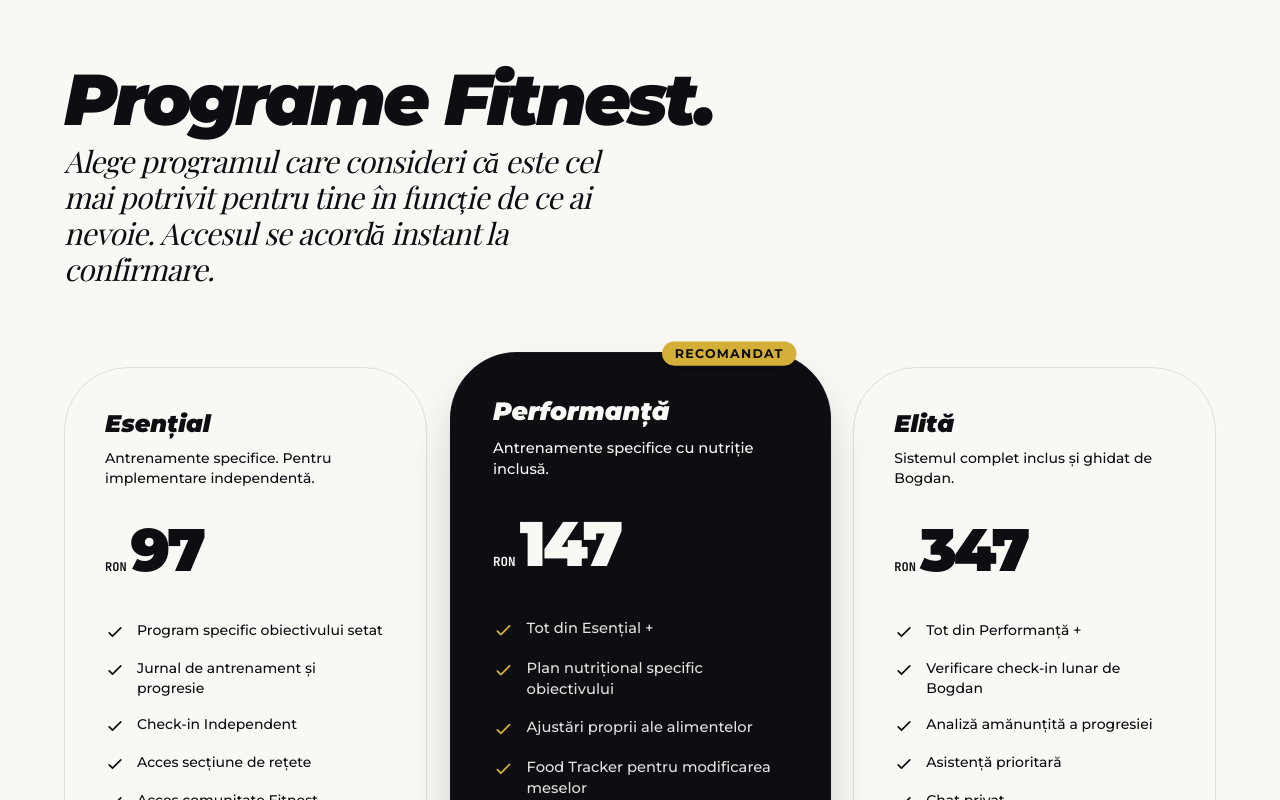
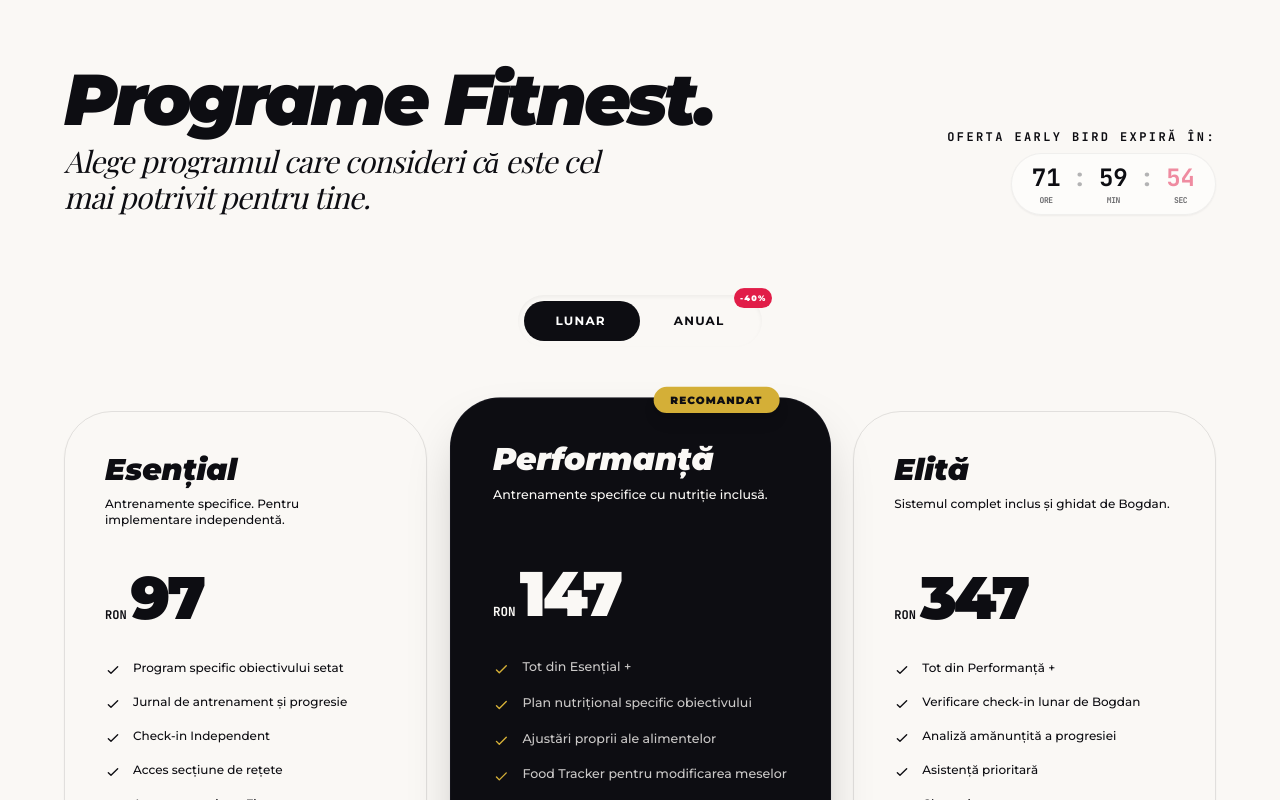
Before and after one commit to bogdanfitnest/fesieri-by-fitnest, a React (Vite) app: page / in a window 1280 px wide. Shown: the part 5220-6020 px from the top of the page. Built offline with nearby package versions, Linux system fonts and the light colour scheme; a web font is replaced by a local one.

Commit message:
add pricing switch and timer

```diff
--- a/src/components/Pricing.jsx
+++ b/src/components/Pricing.jsx
@@ -1,96 +1,225 @@
-import React from 'react';
+import React, { useState, useEffect } from 'react';
 import { cn } from '../utils';
 
+const CountdownTimer = () => {
+  const [timeLeft, setTimeLeft] = useState({
+    hours: 72,
+    minutes: 0,
+    seconds: 0
+  });
+
+  useEffect(() => {
+    // Initial target: 72 hours from now
+    const targetDate = new Date();
+    targetDate.setHours(targetDate.getHours() + 72);
+
+    const timer = setInterval(() => {
+      const now = new Date();
+      const difference = targetDate.getTime() - now.getTime();
+
+      if (difference <= 0) {
+        clearInterval(timer);
+        return;
+      }
+
+      setTimeLeft({
+        hours: Math.floor(difference / (1000 * 60 * 60)),
+        minutes: Math.floor((difference / 1000 / 60) % 60),
+        seconds: Math.floor((difference / 1000) % 60)
+      });
+    }, 1000);
+
+    return () => clearInterval(timer);
+  }, []);
+
+  return (
+    <div className="flex flex-col items-center md:items-end gap-2">
+      <span className="text-[10px] md:text-xs font-mono font-bold tracking-[0.2em] uppercase text-slate-400">Oferta Early Bird expiră în:</span>
+      <div className="flex items-center gap-3 font-mono text-obsidian bg-white/50 px-5 py-2 rounded-2xl border border-obsidian/5 backdrop-blur-sm shadow-sm group">
+        <div className="flex flex-col items-center">
+          <span className="text-xl md:text-2xl font-black">{String(timeLeft.hours).padStart(2, '0')}</span>
+          <span className="text-[8px] uppercase tracking-tighter opacity-60 font-bold">Ore</span>
+        </div>
+        <span className="text-xl md:text-2xl font-black mb-3 opacity-30">:</span>
+        <div className="flex flex-col items-center">
+          <span className="text-xl md:text-2xl font-black">{String(timeLeft.minutes).padStart(2, '0')}</span>
+          <span className="text-[8px] uppercase tracking-tighter opacity-60 font-bold">Min</span>
+        </div>
+        <span className="text-xl md:text-2xl font-black mb-3 opacity-30">:</span>
+        <div className="flex flex-col items-center">
+          <span className="text-xl md:text-2xl font-black text-rose-600 animate-pulse">{String(timeLeft.seconds).padStart(2, '0')}</span>
+          <span className="text-[8px] uppercase tracking-tighter opacity-60 font-bold">Sec</span>
+        </div>
+      </div>
+    </div>
+  );
+};
+
 export default function Pricing() {
+  const [isYearly, setIsYearly] = useState(false);
+
   const tiers = [
     {
       name: "Esențial",
       desc: "Antrenamente specifice. Pentru implementare independentă.",
-      price: "97",
+      priceMonthly: "97",
+      priceYearly: "690",
+      calcYearly: "57",
+      savings: "474",
+      benefit: "Plătești 7 luni, primești 12. Practic, te antrenezi aproape jumătate de an GRATIS dacă te decizi acum.",
       features: ["Program specific obiectivului setat", "Jurnal de antrenament și progresie", "Check-in Independent", "Acces secțiune de rețete", "Acces comunitate Fitnest"],
       isPopular: false
     },
     {
       name: "Performanță",
       desc: "Antrenamente specifice cu nutriție inclusă.",
-      price: "147",
+      priceMonthly: "147",
+      priceYearly: "990",
+      calcYearly: "82",
+      savings: "770",
+      benefit: "Economisești peste 770 RON. Îți optimizezi complet metabolismul și forma fizică la un cost imbatabil.",
       features: ["Tot din Esențial +", "Plan nutrițional specific obiectivului", "Ajustări proprii ale alimentelor", "Food Tracker pentru modificarea meselor", "Ghid nutrițional pentru progres"],
       isPopular: true
     },
     {
       name: "Elită",
       desc: "Sistemul complet inclus și ghidat de Bogdan.",
-      price: "347",
+      priceMonthly: "347",
+      priceYearly: null,
       features: ["Tot din Performanță +", "Verificare check-in lunar de Bogdan", "Analiză amănunțită a progresiei", "Asistență prioritară", "Chat privat"],
       isPopular: false
     }
   ];
 
   return (
-    <section id="programe" className="w-full py-32 bg-ivory text-obsidian px-6">
+    <section id="programe" className="w-full py-32 bg-ivory text-obsidian px-6 overflow-hidden">
       <div className="max-w-6xl mx-auto">
-        <div className="text-center md:text-left mb-20">
+
+        {/* Header Section with Timer */}
+        <div className="flex flex-col md:flex-row justify-between items-center md:items-end gap-10 mb-20">
+          <div className="text-center md:text-left">
             <h2 className="text-4xl md:text-6xl lg:text-7xl font-sans font-black italic tracking-tighter">
               Programe Fitnest.
             </h2>
             <p className="mt-2 text-2xl md:text-3xl text-slate-500 font-drama italic max-w-xl md:mr-auto tracking-tight">
-            Alege programul care consideri că este cel mai potrivit pentru tine în funcție de ce ai nevoie. Accesul se acordă instant la confirmare.
+              Alege programul care consideri că este cel mai potrivit pentru tine.
             </p>
           </div>
 
+          <CountdownTimer />
+        </div>
+
+        {/* Monthly/Yearly Toggle */}
+        <div className="flex justify-center mb-16">
+          <div className="bg-slate-100 p-1.5 rounded-full flex items-center gap-1 shadow-inner relative">
+            <button
+              onClick={() => setIsYearly(false)}
+              className={cn(
+                "px-8 py-3 rounded-full text-xs font-bold uppercase tracking-widest transition-all duration-300 relative z-10",
+                !isYearly ? "text-white" : "text-slate-500 hover:text-obsidian"
+              )}
+            >
+              Lunar
+            </button>
+            <button
+              onClick={() => setIsYearly(true)}
+              className={cn(
+                "px-8 py-3 rounded-full text-xs font-bold uppercase tracking-widest transition-all duration-300 relative z-10",
+                isYearly ? "text-white" : "text-slate-500 hover:text-obsidian"
+              )}
+            >
+              Anual
+              <span className="absolute -top-2 -right-4 bg-rose-600 text-white text-[8px] py-0.5 px-1.5 rounded-full font-black animate-bounce">
+                -40%
+              </span>
+            </button>
+            <div
+              className={cn(
+                "absolute top-1.5 bottom-1.5 left-1.5 right-1.5 w-[calc(50%-6px)] bg-obsidian rounded-full transition-transform duration-500 ease-[cubic-bezier(0.34,1.56,0.64,1)]",
+                isYearly ? "translate-x-full" : "translate-x-0"
+              )}
+            />
+          </div>
+        </div>
+
         <div className="grid grid-cols-1 md:grid-cols-3 gap-8 items-center lg:items-stretch">
-          {tiers.map((tier, idx) => (
+          {tiers.map((tier, idx) => {
+            const hasYearly = tier.priceYearly !== null;
+            const currentPrice = isYearly && hasYearly ? tier.priceYearly : tier.priceMonthly;
+            const subtext = isYearly && hasYearly ? `(aprox. ${tier.calcYearly} RON/lună)` : null;
+
+            return (
               <div
                 key={idx}
                 className={cn(
-                "group relative p-8 md:p-10 rounded-4xl border transition-all duration-500 ease-out flex flex-col h-full",
+                  "group relative p-8 md:p-10 rounded-[3rem] border transition-all duration-500 ease-[cubic-bezier(0.23,1,0.32,1)] flex flex-col h-full",
                   tier.isPopular
                     ? "bg-obsidian text-ivory border-slate/30 shadow-2xl scale-100 md:scale-105 z-10"
-                  : "bg-transparent text-obsidian border-obsidian/10 shadow-sm hover:shadow-xl hover:border-obsidian/30 hover:bg-white z-0"
+                    : "bg-transparent text-obsidian border-obsidian/10 shadow-sm hover:shadow-xl hover:border-obsidian/30 hover:bg-white z-0",
+                  isYearly && !hasYearly && "opacity-50 grayscale pointer-events-none"
                 )}
               >
                 {tier.isPopular && (
-                <div className="absolute top-0 right-8 -translate-y-1/2 z-20">
-                  <span className="bg-champagne text-obsidian text-xs font-bold uppercase tracking-widest py-1 px-3 rounded-full shadow-lg">
+                  <div className="absolute top-0 right-12 -translate-y-1/2 z-20">
+                    <span className="bg-champagne text-obsidian text-[10px] font-black uppercase tracking-widest py-1.5 px-4 rounded-full shadow-lg">
                       Recomandat
                     </span>
                   </div>
                 )}
 
-              <h3 className="text-2xl font-black italic font-sans mb-2">{tier.name}</h3>
-              <p className={cn("text-sm font-medium mb-8 h-10", tier.isPopular ? "text-slate-300" : "text-slate-600")}>
+                <h3 className="text-2xl md:text-3xl font-black italic font-sans mb-2">{tier.name}</h3>
+                <p className={cn("text-xs font-medium mb-6 h-12", tier.isPopular ? "text-slate-400" : "text-slate-500")}>
                   {tier.desc}
                 </p>
 
-              <div className="mb-10 flex items-baseline">
+                <div className="mb-8 flex flex-col">
+                  <div className="flex items-baseline">
                     <span className="text-xs font-bold align-top mr-1 font-mono mt-2">RON</span>
-                <span className="text-5xl md:text-6xl font-black font-sans tracking-tighter">{tier.price}</span>
+                    <span className="text-5xl md:text-6xl font-black font-sans tracking-tighter">{currentPrice}</span>
+                  </div>
+                  {subtext && (
+                    <span className="text-xs font-mono font-bold mt-2 text-champagne">{subtext}</span>
+                  )}
+                  {isYearly && hasYearly && (
+                    <div className="mt-4 p-4 rounded-2xl bg-white/5 border border-white/10 italic text-xs leading-relaxed text-slate-300">
+                      {tier.benefit}
+                      <div className="mt-2 text-champagne font-black uppercase tracking-wider">
+                        Economie: {tier.savings} RON
+                      </div>
+                    </div>
+                  )}
+                  {isYearly && !hasYearly && (
+                    <div className="mt-4 p-4 rounded-2xl bg-rose-900/20 border border-rose-500/30 text-rose-200 italic text-[10px]">
+                      Abonamentul Elite este disponibil momentan doar cu plată lunară pentru a asigura calitatea suportului 1-la-1 de la Bogdan.
+                    </div>
+                  )}
                 </div>
 
                 <ul className="mb-12 space-y-4 flex-1">
                   {tier.features.map((feature, fIdx) => (
-                  <li key={fIdx} className="flex items-start text-sm font-medium">
-                    <svg className={cn("w-5 h-5 shrink-0 mr-3 mt-0.5", tier.isPopular ? "text-champagne" : "text-slate-400")} fill="none" viewBox="0 0 24 24" stroke="currentColor">
+                    <li key={fIdx} className="flex items-start text-xs font-medium">
+                      <svg className={cn("w-4 h-4 shrink-0 mr-3 mt-0.5", tier.isPopular ? "text-champagne" : "text-slate-400")} fill="none" viewBox="0 0 24 24" stroke="currentColor">
                         <path strokeLinecap="round" strokeLinejoin="round" strokeWidth={2} d="M5 13l4 4L19 7" />
                       </svg>
-                    <span className={cn(tier.isPopular ? "text-ivory/90" : "text-slate-700")}>{feature}</span>
+                      <span className={cn(tier.isPopular ? "text-ivory/80" : "text-slate-700")}>{feature}</span>
                     </li>
                   ))}
                 </ul>
 
                 <button className={cn(
-                "w-full py-4 rounded-full font-bold uppercase tracking-wider text-xs transition-all duration-300 overflow-hidden relative group/btn",
+                  "w-full py-5 rounded-full font-bold uppercase tracking-wider text-[10px] transition-all duration-300 overflow-hidden relative group/btn",
                   tier.isPopular ? "bg-champagne text-obsidian" : "bg-obsidian text-ivory hover:bg-slate-800"
                 )}>
                   <span className="relative z-10 group-hover/btn:-translate-y-1 block transition-transform duration-300">
-                  Începe Programul
+                    {isYearly && hasYearly ? "Vreau Oferta Anuală" : "Începe Programul"}
                   </span>
                   {tier.isPopular && (
                     <span className="absolute inset-0 z-0 bg-white translate-y-full transition-transform duration-300 ease-in-out group-hover/btn:translate-y-0" />
                   )}
                 </button>
               </div>
-          ))}
+            );
+          })}
         </div>
       </div>
     </section>
```
Lines whose indentation alone changed are shown as unchanged.
